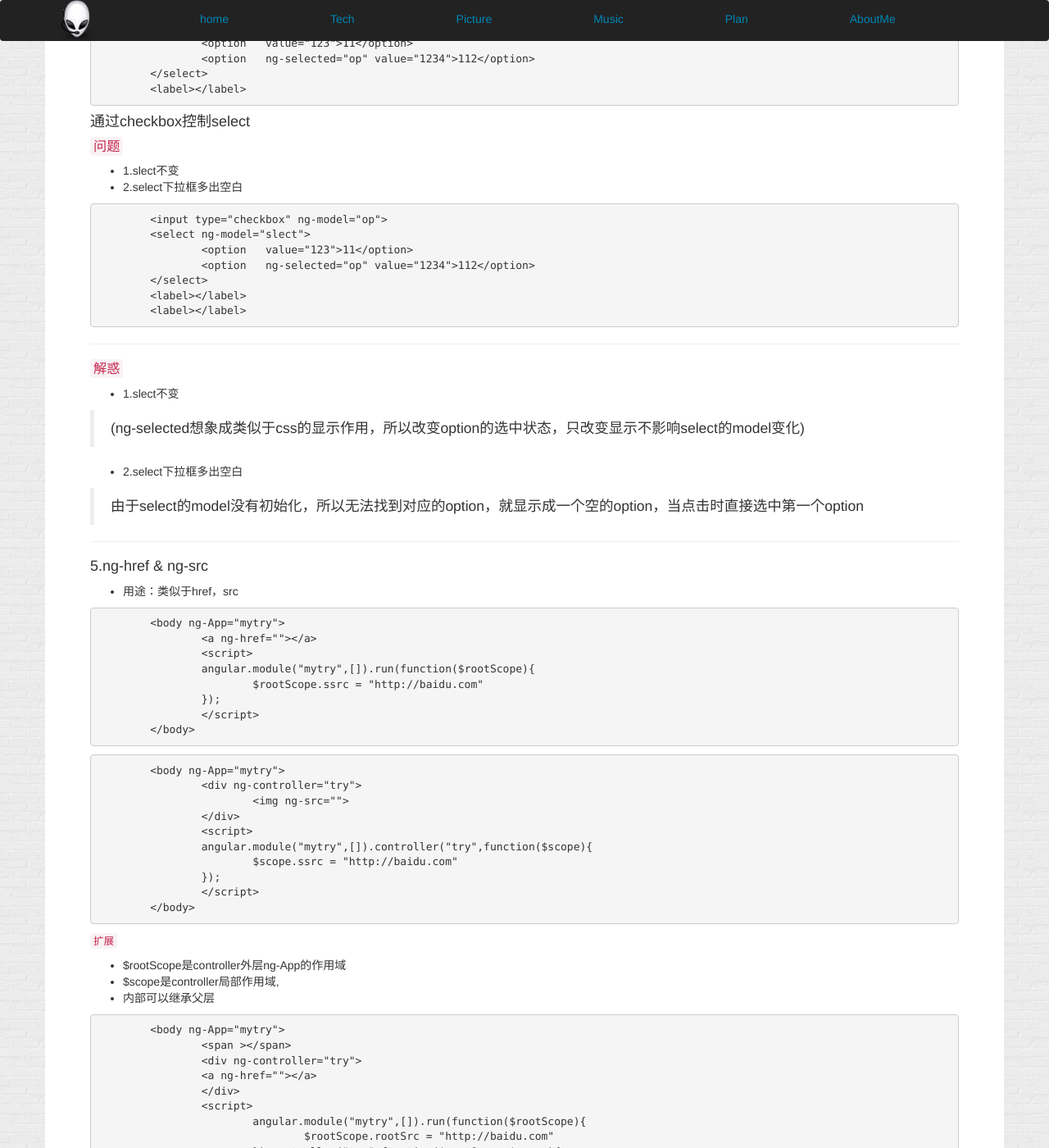
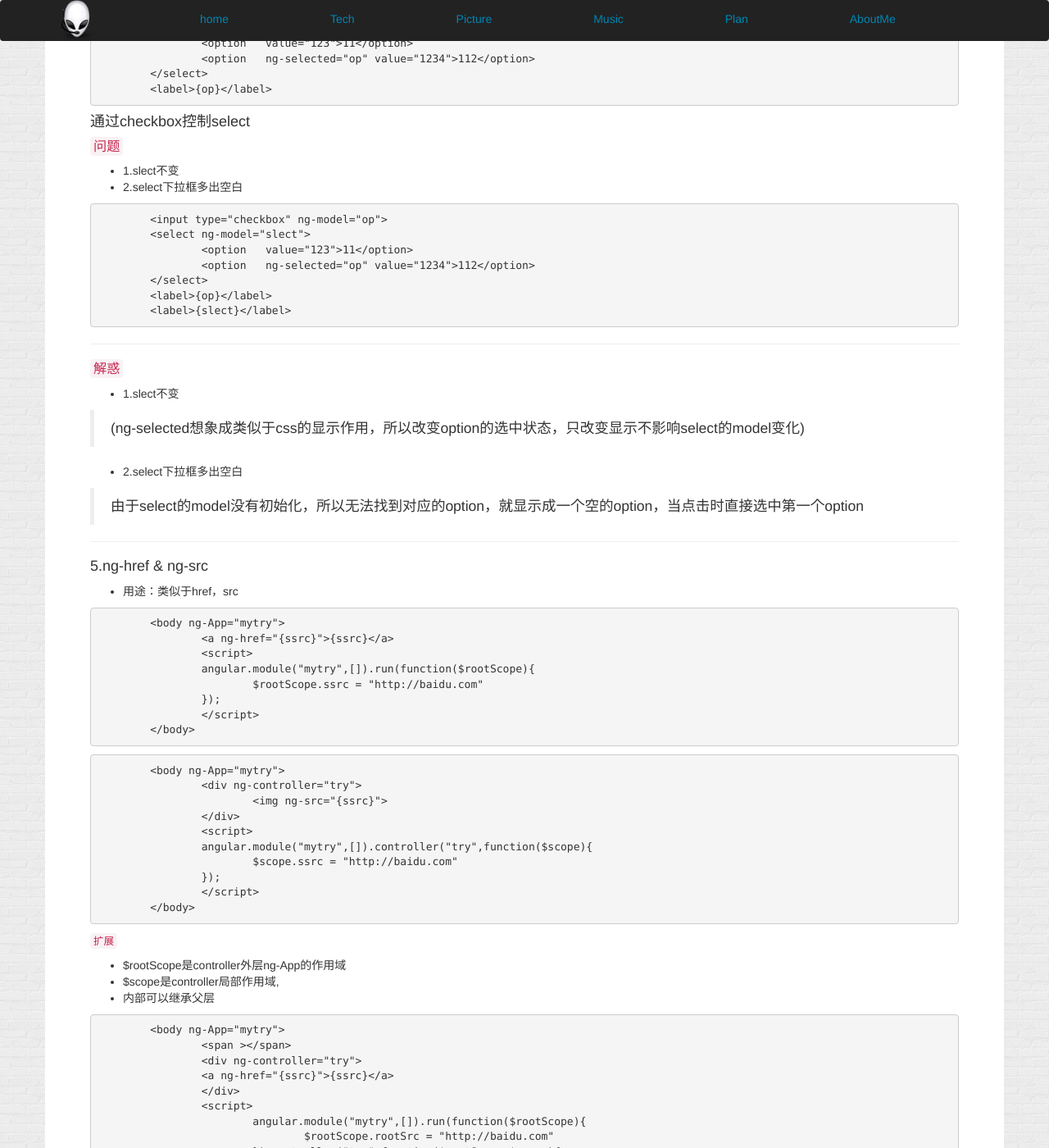
Before and after one commit to GeorageLiang/georageliang.github.com, a Jekyll site: the page built from md/angularJs.md, in a window 1280 px wide and 1400 px high, scrolled down 850 px. Shown: the whole window at 82% size. Built offline with Jekyll 4.4.1, drawn with Linux system fonts in a browser that asks for light colours; Markdown is read by kramdown in place of the engine named in the settings; comment, search, counter and statistics services are not loaded; some of the changed text lies outside the part shown.

Commit message:
Update angularJs.md

````diff
--- a/md/angularJs.md
+++ b/md/angularJs.md
@@ -55,7 +55,7 @@ AngularJs 学习
 		<option   value="123">11</option>
 		<option   ng-selected="op" value="1234">112</option>
 	</select>
-	<label>{{op}}</label>
+	<label>{op}</label>
 ```
 
 ####通过checkbox控制select
@@ -71,8 +71,8 @@ AngularJs 学习
 		<option   value="123">11</option>
 		<option   ng-selected="op" value="1234">112</option>
 	</select>
-	<label>{{op}}</label>
-	<label>{{slect}}</label>
+	<label>{op}</label>
+	<label>{slect}</label>
 ```
 
 ---
@@ -95,7 +95,7 @@ AngularJs 学习
 
 ```
 	<body ng-App="mytry">
-		<a ng-href="{{ssrc}}">{{ssrc}}</a>
+		<a ng-href="{ssrc}">{ssrc}</a>
 		<script>
 		angular.module("mytry",[]).run(function($rootScope){
 			$rootScope.ssrc = "http://baidu.com"
@@ -107,7 +107,7 @@ AngularJs 学习
 ```
 	<body ng-App="mytry">
 		<div ng-controller="try">
-			<img ng-src="{{ssrc}}">
+			<img ng-src="{ssrc}">
 		</div>
 		<script>
 		angular.module("mytry",[]).controller("try",function($scope){
@@ -127,7 +127,7 @@ AngularJs 学习
 	<body ng-App="mytry">
 		<span >{{rootSrc}}</span>
 		<div ng-controller="try">
-		<a ng-href="{{ssrc}}">{{ssrc}}</a>
+		<a ng-href="{ssrc}">{ssrc}</a>
 		</div>
 		<script>
 			angular.module("mytry",[]).run(function($rootScope){
@@ -178,7 +178,7 @@ angular-snippets
 ```
 <body ng-app="hah">
 	<div ng-controller="my">
-		{{h}}
+		{h}
 	</div>
 	<div ng-include="'include.html'" ng-controller="my" onload="h=1"></div>
 	<script type="text/javascript">
@@ -192,7 +192,7 @@ angular-snippets
 include.html
 
 ```
-	<h3>{{ h }}</h3>
+	<h3>{ h }</h3>
 ```
 
 - 引入页享有controller的scope
@@ -203,7 +203,7 @@ include.html
 ```
 	<input type="text" ng-model="h">
 	<div ng-switch on="h">
-		<div ng-switch-when="123">{{h}}</div>
+		<div ng-switch-when="123">{h}</div>
 		<div ng-switch-default>switch-default</div>
 	</div>
 ```
@@ -244,8 +244,8 @@ ng-view 用来设置路由管理的html视图
 		</thead>
 		<tbody>
 			<tr ng-repeat="p in arr">
-				<td ng-if="$even">{{$index}}</td>
-				<td ng-if="$even">{{p.name}}</td>
+				<td ng-if="$even">{$index}</td>
+				<td ng-if="$even">{p.name}</td>
 			</tr>
 		</tbody>
 	</table>
@@ -290,7 +290,7 @@ ng-bind的简略形式，常用于行内文本中
 绑定多个表达式
 
 ```
-	<div ng-bind-template="{{hello}} {{name}}></div>
+	<div ng-bind-template="{hello} {name}></div>
 ```
 
 ---
````
Also changed, not shown: other parts of md/angularJs.md (+1 -1 lines).
